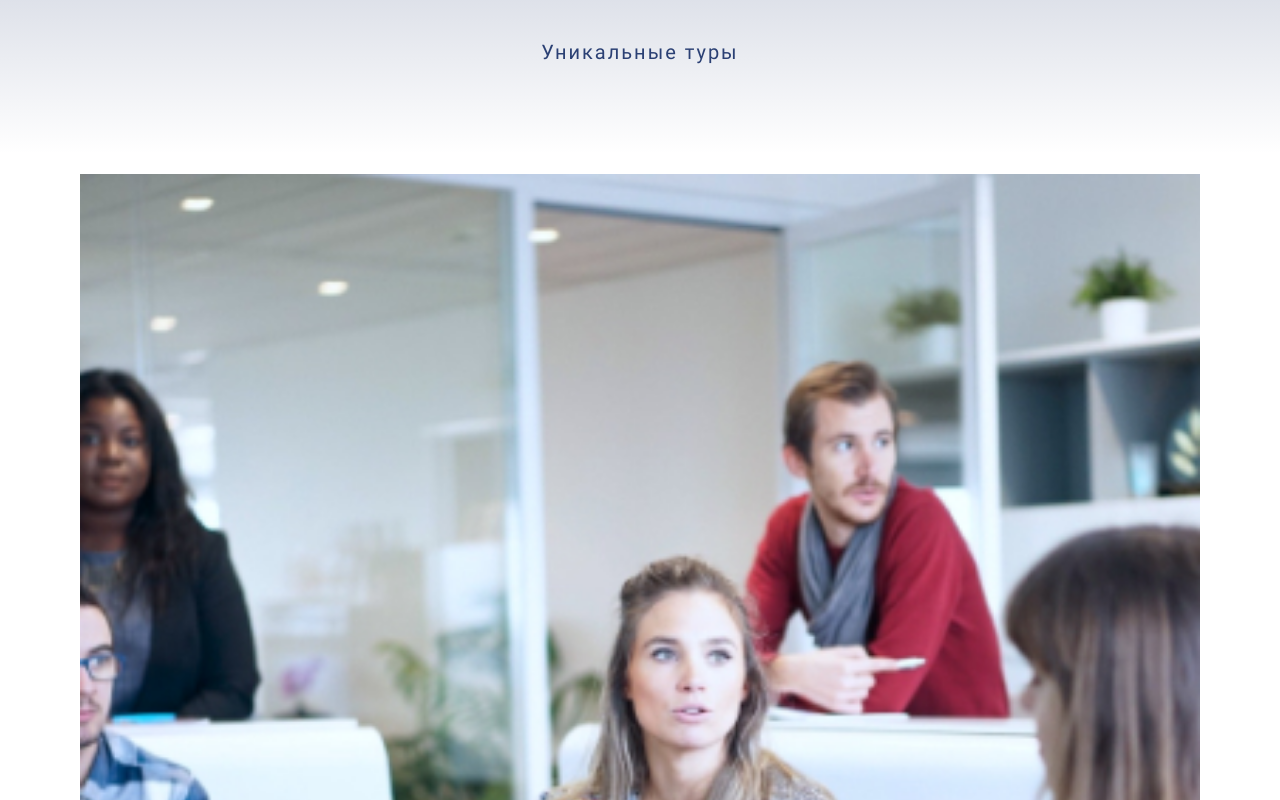
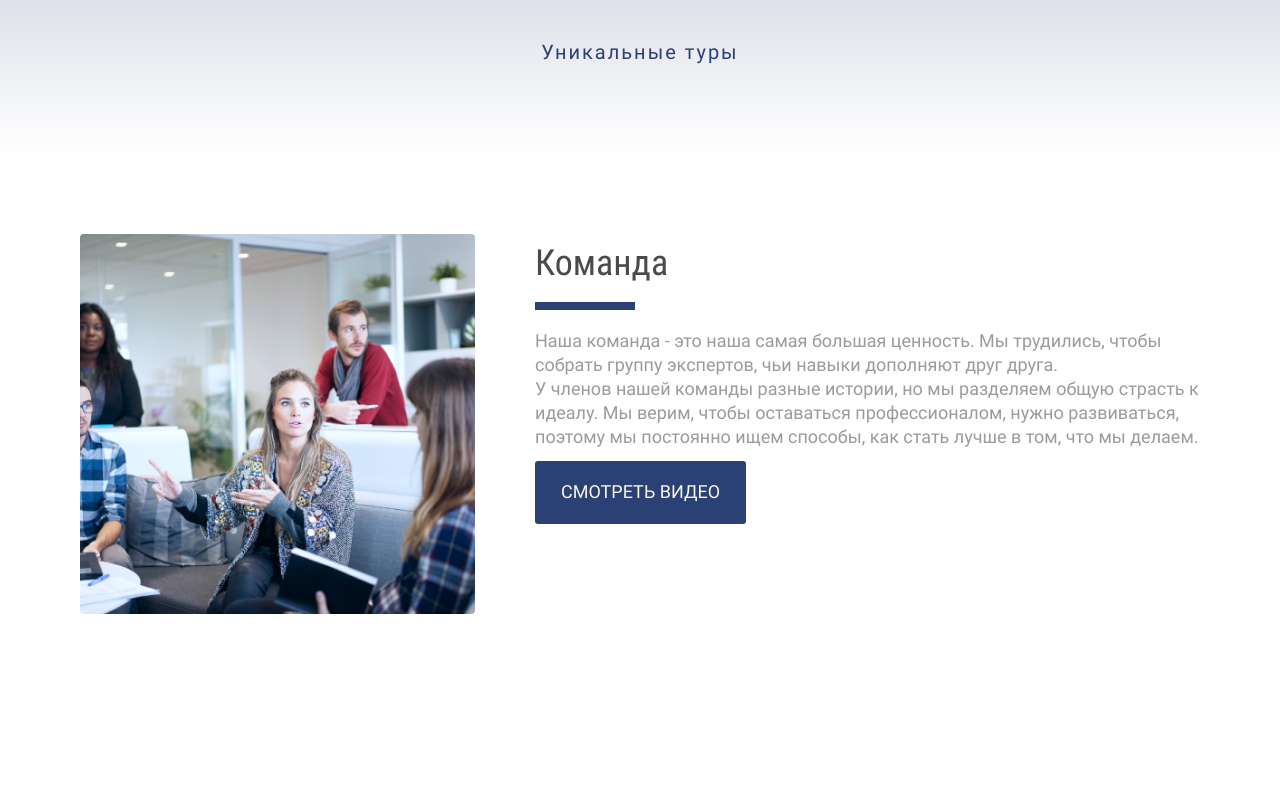
Before and after one commit to romantut1988/mobile-first-freelance-website, a website: page index.html in a window 1280 px wide. Shown: the part 2625-3425 px from the top of the page. After the commit the page ends 3319 px from the top, so only its background shows below. Drawn offline with nearby package versions, Linux system fonts and the light colour scheme.

Commit message:
team section for all devices

```diff
--- a/scss/global.scss
+++ b/scss/global.scss
@@ -105,5 +105,8 @@ body {
     .title {
         font-size: 48px;
         line-height: 56px;
+        &::after {
+            width: 100px;
+        }
     }
 }
--- a/scss/style.scss
+++ b/scss/style.scss
@@ -768,6 +768,7 @@
     &__images {
         width: 100%;
         margin-bottom: 40px;
+        border-radius: 4px;
     }
 
     &__title {
@@ -786,5 +787,111 @@
         border-radius: 3px;
         padding: 21px 26px;
         color: $bg-color;
+        font-weight: 500;
     }
 }
+
+@media (min-width: 640px) {
+    .team {
+        padding: 46px 0 53px;
+
+        &__images {
+            margin-bottom: 40px;
+        }
+
+        &__title {
+            margin-bottom: 40px;
+        }
+
+        &__text {
+            margin-bottom: 56px;
+        }
+
+        &__btn {
+            font-size: 20px;
+        }
+    }
+}
+
+@media (min-width: 768px) {
+    .team {
+        padding: 40px 0 48px;
+        text-align: left;
+
+        &__inner {
+            display: flex;
+        }
+
+        &__images {
+            margin-bottom: 0px;
+            width: 240px;
+            height: 100%;
+            margin-right: 34px;
+        }
+
+        &__title {
+            margin-bottom: 7px;
+            font-size: 36px;
+            line-height: 38px;
+            padding-bottom: 28px;
+
+            &::after {
+                margin-left: 0;
+            }
+        }
+
+        &__text {
+            font-size: 18px;
+            margin-bottom: 30px;
+        }
+
+        &__btn {
+            font-size: 18px;
+        }
+    }
+}
+
+@media (min-width: 1024px) {
+    .team {
+        padding: 80px 0;
+
+        &__images {
+            width: 395px;
+            margin-right: 60px;
+        }
+
+        &__title {
+            margin-top: 10px;
+            margin-bottom: 19px;
+        }
+
+        &__text {
+            line-height: 24px;
+            margin-bottom: 12px;
+        }
+
+        &__btn {
+            font-size: 18px;
+        }
+    }
+}
+
+@media (min-width: 1440px) {
+    .team {
+        padding: 50px 0 110px;
+
+        &__images {
+            width: 470px;
+            margin-right: 93px;
+        }
+
+        &__title {
+            margin-bottom: 40px;
+        }
+
+        &__text {
+            margin-bottom: 40px;
+            width: 553px;
+        }
+    }
+}
```
Also changed, not shown: scss/global.css, scss/style.css, 2 other files.
